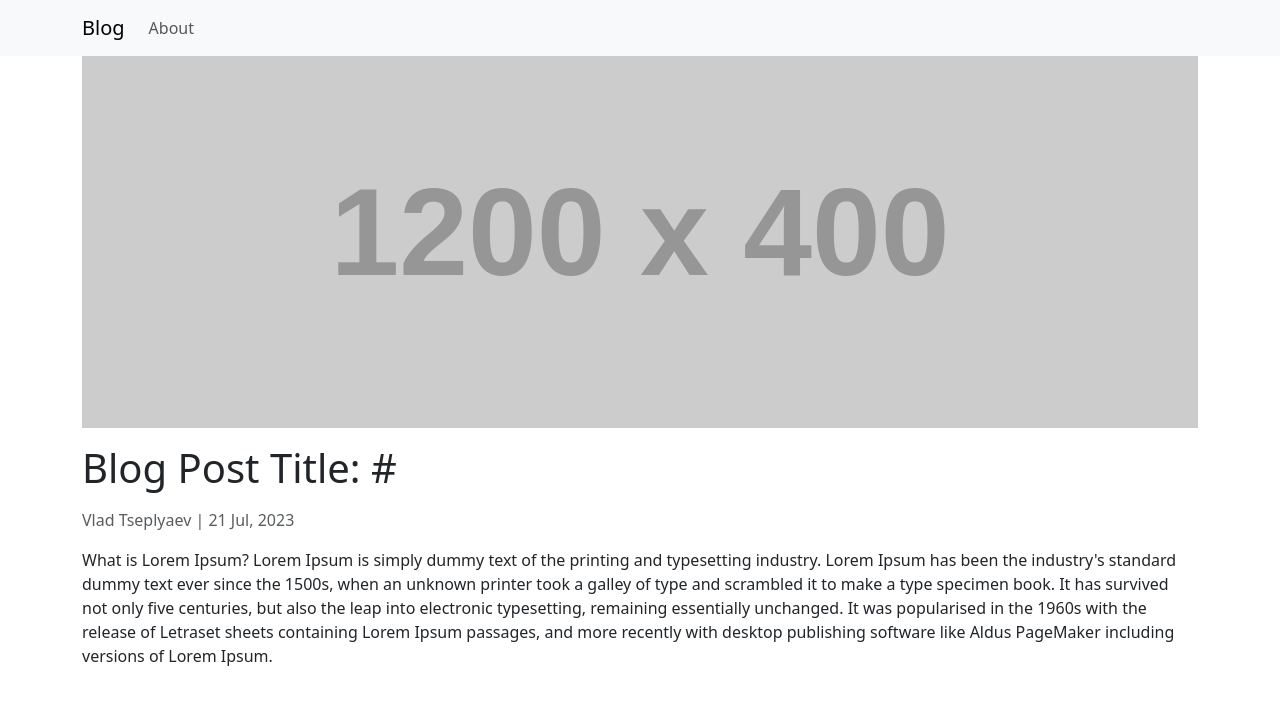
After one commit to Vladislav-tech/php-blog, a PHP site: template templates/post.twig in a window 1280 px wide. The commit adds this page. Shown: the top 705 px of the page. Run offline with PHP 8.4, Linux system fonts and the light colour scheme; the template is opened without the code that fills it: most values are stand-ins (such as "Sample title", 1, 10 or a date in 2020); grey boxes labelled with a size stand in for pictures from a placeholder-image service; some libraries are stand-ins or nearby versions.

Commit message:
add new twig templates

```diff
--- a/index.php
+++ b/index.php
@@ -28,8 +28,10 @@ $app->get('/about', function (Request $request, Response $response, $args) use (
     return $response;
 });
 
-$app->get('/', function (Request $request, Response $response, $args) use ($view) {
-    $body = $view->render('index.twig');
+$app->get('/post/{url_key}', function (Request $request, Response $response, $args) use ($view) {
+    $body = $view->render('post.twig', [
+        'url_key' => $args['url_key']
+    ]);
     $response->getBody()->write($body);
     return $response;
 });
--- /dev/null
+++ b/templates/post.twig
@@ -0,0 +1,20 @@
+{% extends 'base.twig' %}
+
+{% block body %}
+  <div class="container">
+    <img src="https://dummyimage.com/1200x400/1497de/ffffff" class="img-fluid" alt="...">
+    <h1 class="mt-3 mb-3">Blog Post Title: {{ url_key }}</h1>
+
+    <div class="mb-3">
+      <div class="row">
+        <span class="text-muted">Vlad Tseplyaev | 21 Jul, 2023</span>
+      </div>
+    </div>
+
+    <div>
+      What is Lorem Ipsum?
+Lorem Ipsum is simply dummy text of the printing and typesetting industry. Lorem Ipsum has been the industry's standard dummy text ever since the 1500s, when an unknown printer took a galley of type and scrambled it to make a type specimen book. It has survived not only five centuries, but also the leap into electronic typesetting, remaining essentially unchanged. It was popularised in the 1960s with the release of Letraset sheets containing Lorem Ipsum passages, and more recently with desktop publishing software like Aldus PageMaker including versions of Lorem Ipsum.
+    </div>
+
+  </div>
+{% endblock %}
```
Also changed, not shown: templates/index.twig (+6 -6 lines).
